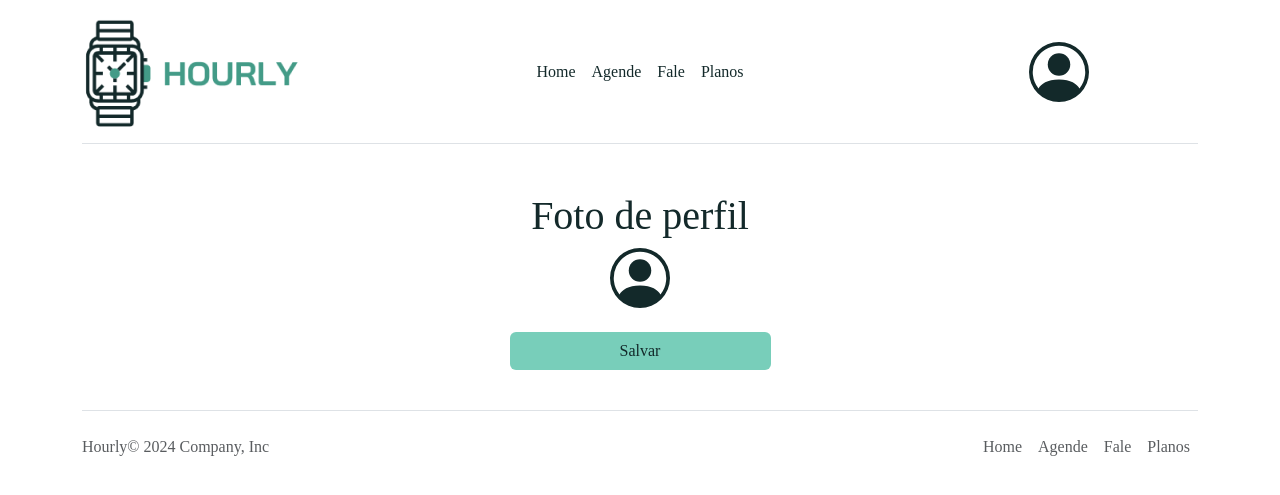
After one commit to Julio-Gabriell/Hourly, a PHP site: page /hourly/Login/foto_perfil.php in a window 1280 px wide. The commit adds this page. Shown: the top 495 px of the page. Run offline with PHP 8.4, Linux system fonts and the light colour scheme; the visitor is signed in with stand-in values (Sample User, id 1); some web fonts are replaced.

Commit message:
Foto no banco e separação do local de escolha

```diff
--- /dev/null
+++ b/Login/foto_perfil.php
@@ -0,0 +1,49 @@
+<?php
+
+  include_once "topo.php";
+
+ ?>
+
+ <div class="container mt-5">
+     <div class="row">
+         <div class="col-md-4 offset-md-4">
+             <h1 style="color: #13292A;" class="text-center">
+                 Foto de perfil
+             </h1>
+             <div class="card-body">
+                 <div class="row d-flex justify-content-center mb-3">
+                     <svg xmlns="http://www.w3.org/2000/svg" width="60" height="60" fill="currentColor"
+                         style="color: #13292A; cursor: pointer;" class="bi bi-person-circle" viewBox="0 0 16 16" id="uploadIcon">
+                         <path d="M11 6a3 3 0 1 1-6 0 3 3 0 0 1 6 0" />
+                         <path
+                             d="M0 8a8 8 0 1 1 16 0A8 8 0 0 1 0 8m8-7a7 7 0 0 0-5.468 11.37C3.242 11.226 4.805 10 8 10s4.757 1.225 5.468 2.37A7 7 0 0 0 8 1" />
+                     </svg>
+                 </div>
+
+                 <form method="post" action="proc_perfil.php" id="PerfilForm" enctype="multipart/form-data">
+                     <div class="form-group">
+                         <input type="file" name="profile_picture" id="profile_picture" accept="image/*" style="display: none;">
+                     </div>
+                     <div class="d-flex justify-content-center">
+                         <button type="submit" style="background-color:#78CEBA; color: #13292A;"
+                             class="btn mt-2 d-flex w-75 justify-content-center">Salvar</button>
+                     </div>
+                 </form>
+                 <div class="d-flex justify-content-center">
+                 </div>
+             </div>
+         </div>
+     </div>
+ </div>
+
+ <script>
+     document.getElementById('uploadIcon').addEventListener('click', function() {
+         document.getElementById('profile_picture').click();
+     });
+ </script>
+
+ <?php
+
+ include_once "rodape.php";
+
+ ?>
```
Also changed, not shown: Login/perfil.php (+7 -16 lines), Login/proc_perfil.php (+17 -5 lines), uploads/hourly 1.png (deleted).
